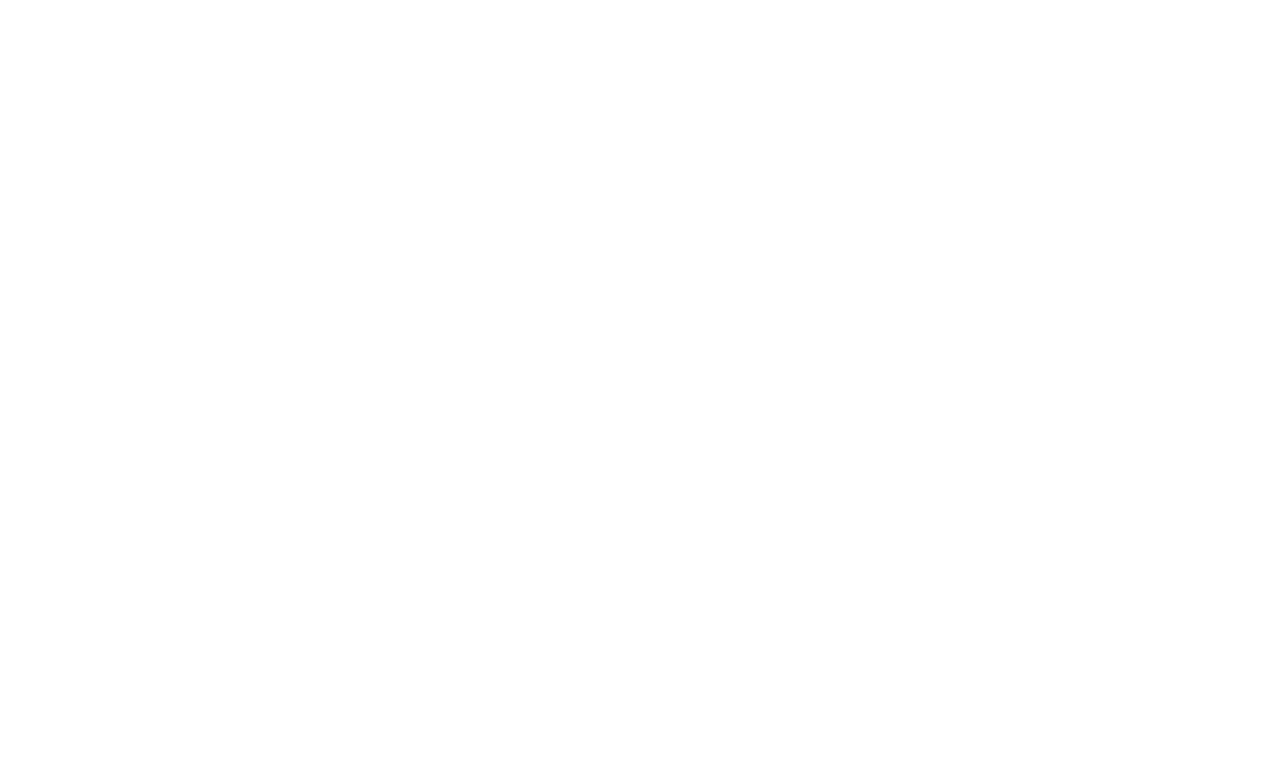
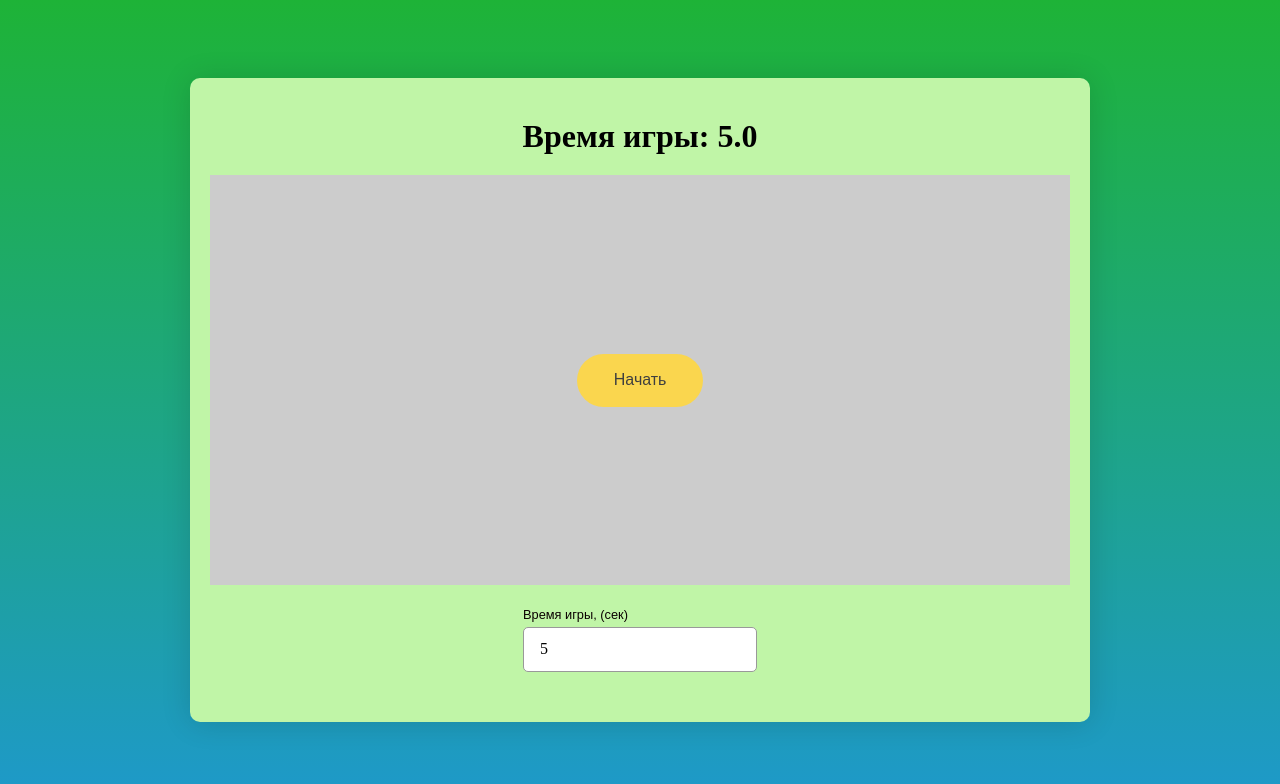
Before and after one commit to JavasquirtDeveloper/mini-game, a plain HTML site: page index.html in a window 1280 px wide. Drawn offline with Linux system fonts and the light colour scheme.

Commit message:
Added game skeleton and style

```diff
--- a/index.html
+++ b/index.html
@@ -5,13 +5,28 @@
   <meta name="viewport" content="width=device-width, initial-scale=1.0">
   <meta http-equiv="X-UA-Compatible" content="ie=edge">
   <link rel="stylesheet" href="styles.css">
-  <title>Mini-game</title>
+  <title>my first project</title>
 </head>
 <body>
 
 
+  <div class="app">
+    <div class="app__header">
+      <h1 id="time-header">Время игры: <span id="time">5.0</span></h1>
+      <h1 id="result-header" class="hide">Ваш результат: <span id="result"></span></h1>
+    </div>
+    <div class="app__content">
+      <button class="btn" id="start">Начать</button>
 
-
+      <div class="game" id="game"></div>
+    </div>
+    <div class="app__footer">
+      <div class="input">
+        <label for="game-time">Время игры, (сек)</label>
+        <input type="number" id="game-time" min="5" step="1" value="5">
+      </div>
+    </div>
+  </div>
 
 
   <script src="index.js"></script>
--- a/styles.css
+++ b/styles.css
@@ -0,0 +1,136 @@
+* {
+	margin: 0;
+	padding: 0;
+	box-sizing: border-box;
+	outline: none;
+}
+
+body {
+	width: 100%;
+	height: 100vh;
+	display: flex;
+	justify-content: center;
+	align-items: center;
+	padding: 20px;
+	overflow: hidden;
+	background: linear-gradient(#1eb337, #1e99ca);
+}
+
+.app {
+	background: rgb(192, 245, 167);
+	padding: 20px;
+	width: 900px;
+	margin: 0 auto;
+	box-shadow: 0 1px 30px 0 rgba(0, 0, 0, 0.14), 0 0px 0px 0 rgba(0, 0, 0, 0.12), 0 0px 0px 0px rgba(0, 0, 0, 0.3);
+	border-radius: 10px;
+}
+
+.app__header {
+	padding: 20px;
+	text-align: center;
+
+}
+
+.app__content {
+	display: flex;
+	position: relative;
+	align-items: center;
+	justify-content: center;
+}
+
+.app__footer {
+	padding: 20px;
+	display: flex;
+	flex-direction: column;
+	align-items: center;
+}
+
+.input {
+	display: flex;
+	flex-direction: column;
+	margin-bottom: 10px;
+}
+
+.input label {
+	display: inline-block;
+	max-width: 100%;
+	margin-bottom: 3px;
+	color: #0a0000;
+	font-family: GothamPro, sans-serif;
+	font-size: 0.8rem;
+	font-weight: normal;
+	line-height: 1.2rem;
+}
+
+.input input {
+	display: block;
+	width: 100%;
+	max-height: 2.8rem;
+	padding: 0.8rem 1rem;
+	font-size: inherit;
+	font-family: inherit;
+	font-weight: inherit;
+	line-height: 1.4;
+	color: #000;
+	background: #fff none;
+	border: 1px solid #999;
+	border-radius: 5px;
+}
+
+.game {
+	position: relative;
+	display: flex;
+	align-items: center;
+	justify-content: center;
+	border: 1px solid #ccc;
+	background: #ccc;
+	height: 410px;
+	width: 900px;
+}
+
+.hide {
+	display: none !important;
+}
+
+.btn {
+	position: absolute;
+	z-index: 1;
+	display: inline-block;
+	padding: 1rem 2.3rem;
+	margin-bottom: 0;
+	font-weight: normal;
+	font-family: GothamPro, sans-serif;
+	font-size: 1rem;
+	line-height: 1.3rem;
+	text-align: center;
+	white-space: nowrap;
+	vertical-align: middle;
+	touch-action: manipulation;
+	cursor: pointer;
+	user-select: none;
+	background: #fad64e;
+	color: #3f3f3f;
+	border: none;
+	border-radius: 2.8rem;
+	transition: transform 0.2s ease-in-out, box-shadow 0.2s ease-in-out, -webkit-transform 0.2s ease-in-out,
+		-webkit-box-shadow 0.2s ease-in-out;
+	will-change: transform;
+}
+
+.btn:disabled {
+	background: #ccc !important;
+	border: 1px solid #ccc;
+	color: #000;
+	cursor: not-allowed;
+}
+
+.btn:active {
+	transition: transform 0.1s ease-in-out, box-shadow 0.1s ease-in-out !important;
+	transform: none !important;
+	box-shadow: none !important;
+}
+
+.btn:hover {
+	box-shadow: 0 6px 16px 0 rgba(0, 0, 0, 0.2);
+	transform: translateY(-1px);
+}
```
